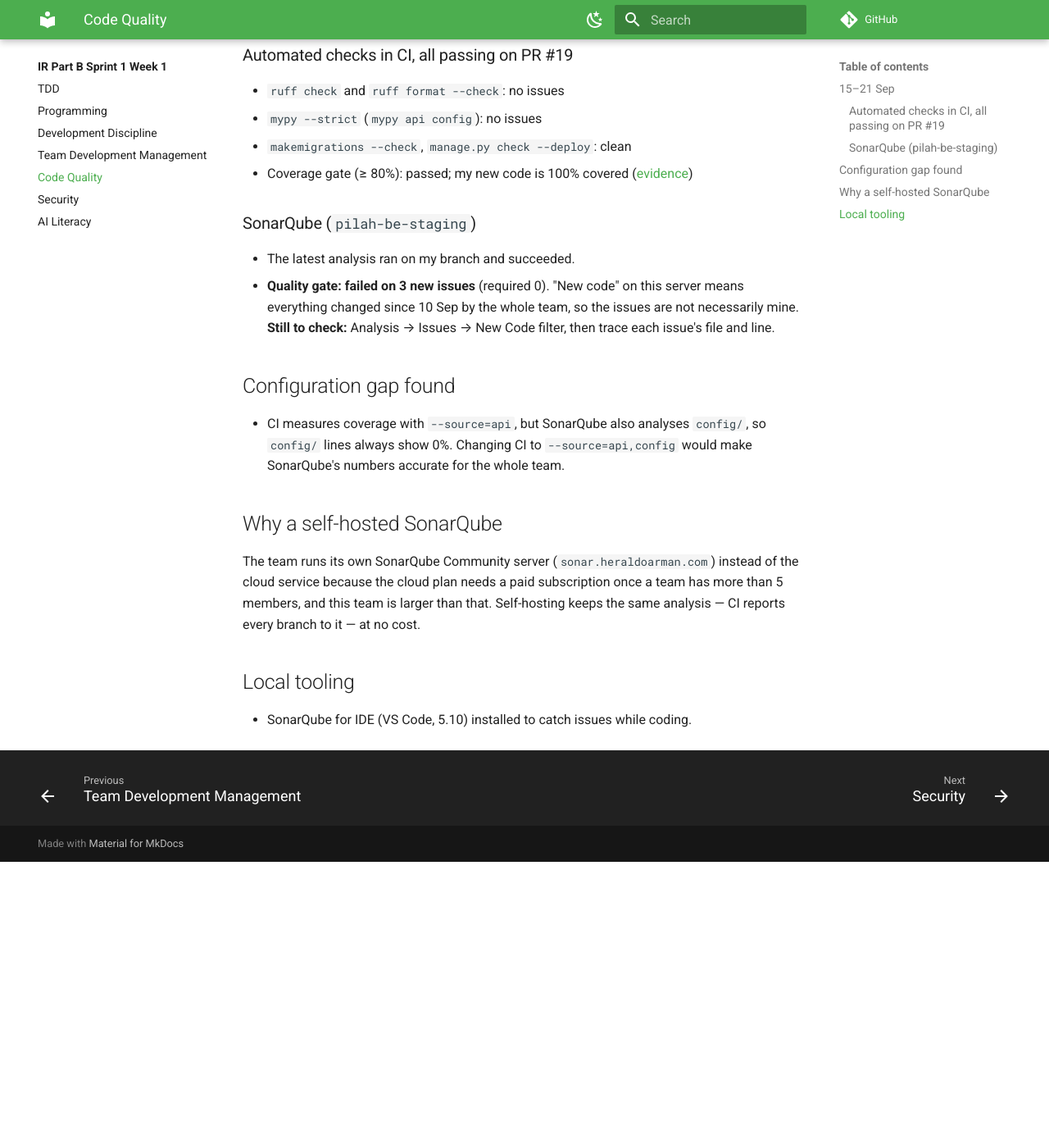
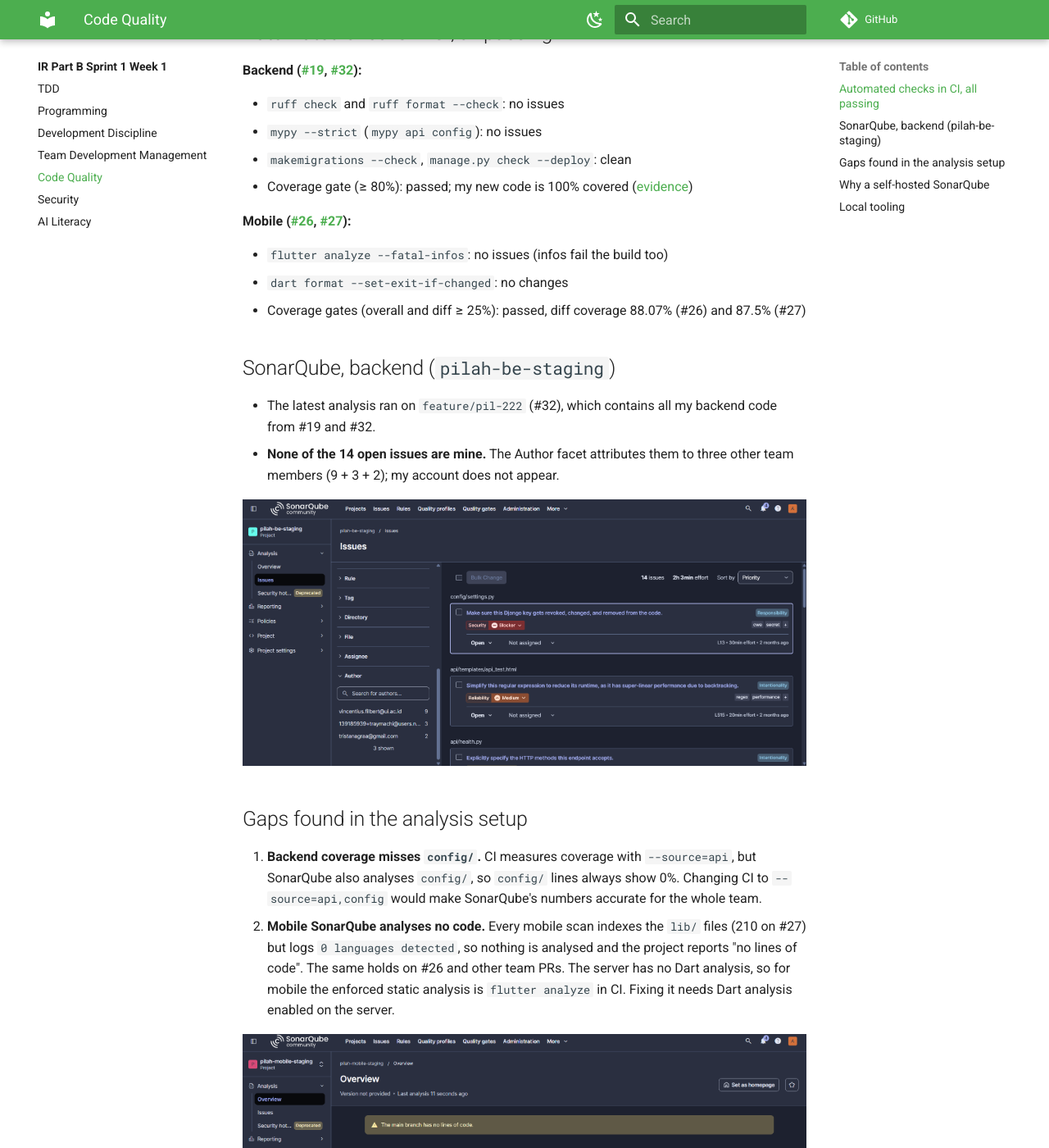
Before and after one commit to mvfi0/pilah-docs, an MkDocs documentation site: the page built from docs/review/part-b/code-quality.md, in a window 1280 px wide and 1400 px high, scrolled down 350 px. Shown: the whole window at 82% size. Built offline with MkDocs 1.6.1 and Material for MkDocs 9.7.7, drawn with Linux system fonts in a browser that asks for light colours; comment, search, counter and statistics services are not loaded; before the commit the page ends 1401 px from its top, so only the background shows below that; some of the changed text lies outside the part shown.

Commit message:
docs(review): add SonarQube evidence to code quality and set level 3
Co-Authored-By: Claude Opus 5 <noreply@anthropic.com>

```diff
--- a/docs/review/part-b/code-quality.md
+++ b/docs/review/part-b/code-quality.md
@@ -1,25 +1,36 @@
 # Code Quality
 
-!!! warning "Competency level: 2–3"
-    All CI checks clean on my code; 3 new SonarQube issues on the shared project are still to be traced to their authors.
+!!! success "Competency level: 3"
+    Every CI quality check passes on all four of my PRs, SonarQube lists no issues authored by me, and I found two gaps in the team's analysis setup.
 
-## 15–21 Sep
+## Automated checks in CI, all passing
 
-### Automated checks in CI, all passing on PR #19
+**Backend ([#19](https://github.com/bank-sampah-PILAH/pilah-be/pull/19), [#32](https://github.com/bank-sampah-PILAH/pilah-be/pull/32)):**
 
 - `ruff check` and `ruff format --check`: no issues
 - `mypy --strict` (`mypy api config`): no issues
 - `makemigrations --check`, `manage.py check --deploy`: clean
 - Coverage gate (≥ 80%): passed; my new code is 100% covered ([evidence](../../sprints/sprint-1/evidence/PIL-176-coverage.md))
 
-### SonarQube (`pilah-be-staging`)
+**Mobile ([#26](https://github.com/bank-sampah-PILAH/pilah-mobile/pull/26), [#27](https://github.com/bank-sampah-PILAH/pilah-mobile/pull/27)):**
 
-- The latest analysis ran on my branch and succeeded.
-- **Quality gate: failed on 3 new issues** (required 0). "New code" on this server means everything changed since 10 Sep by the whole team, so the issues are not necessarily mine. **Still to check:** Analysis → Issues → New Code filter, then trace each issue's file and line.
+- `flutter analyze --fatal-infos`: no issues (infos fail the build too)
+- `dart format --set-exit-if-changed`: no changes
+- Coverage gates (overall and diff ≥ 25%): passed, diff coverage 88.07% (#26) and 87.5% (#27)
 
-## Configuration gap found
+## SonarQube, backend (`pilah-be-staging`)
 
-- CI measures coverage with `--source=api`, but SonarQube also analyses `config/`, so `config/` lines always show 0%. Changing CI to `--source=api,config` would make SonarQube's numbers accurate for the whole team.
+- The latest analysis ran on `feature/pil-222` (#32), which contains all my backend code from #19 and #32.
+- **None of the 14 open issues are mine.** The Author facet attributes them to three other team members (9 + 3 + 2); my account does not appear.
+
+![SonarQube Issues on pilah-be-staging: 14 issues, Author facet lists three other authors with 9, 3 and 2 issues](sonar-be-issues-by-author.png)
+
+## Gaps found in the analysis setup
+
+1. **Backend coverage misses `config/`.** CI measures coverage with `--source=api`, but SonarQube also analyses `config/`, so `config/` lines always show 0%. Changing CI to `--source=api,config` would make SonarQube's numbers accurate for the whole team.
+2. **Mobile SonarQube analyses no code.** Every mobile scan indexes the `lib/` files (210 on #27) but logs `0 languages detected`, so nothing is analysed and the project reports "no lines of code". The same holds on #26 and other team PRs. The server has no Dart analysis, so for mobile the enforced static analysis is `flutter analyze` in CI. Fixing it needs Dart analysis enabled on the server.
+
+![SonarQube overview of pilah-mobile-staging: "The main branch has no lines of code"](sonar-mobile-no-code.png)
 
 ## Why a self-hosted SonarQube
 
```
Also changed, not shown: docs/review/index.md (+1 -1 lines), docs/review/part-b/sonar-be-issues-by-author.png (added), docs/review/part-b/sonar-mobile-no-code.png (added).
